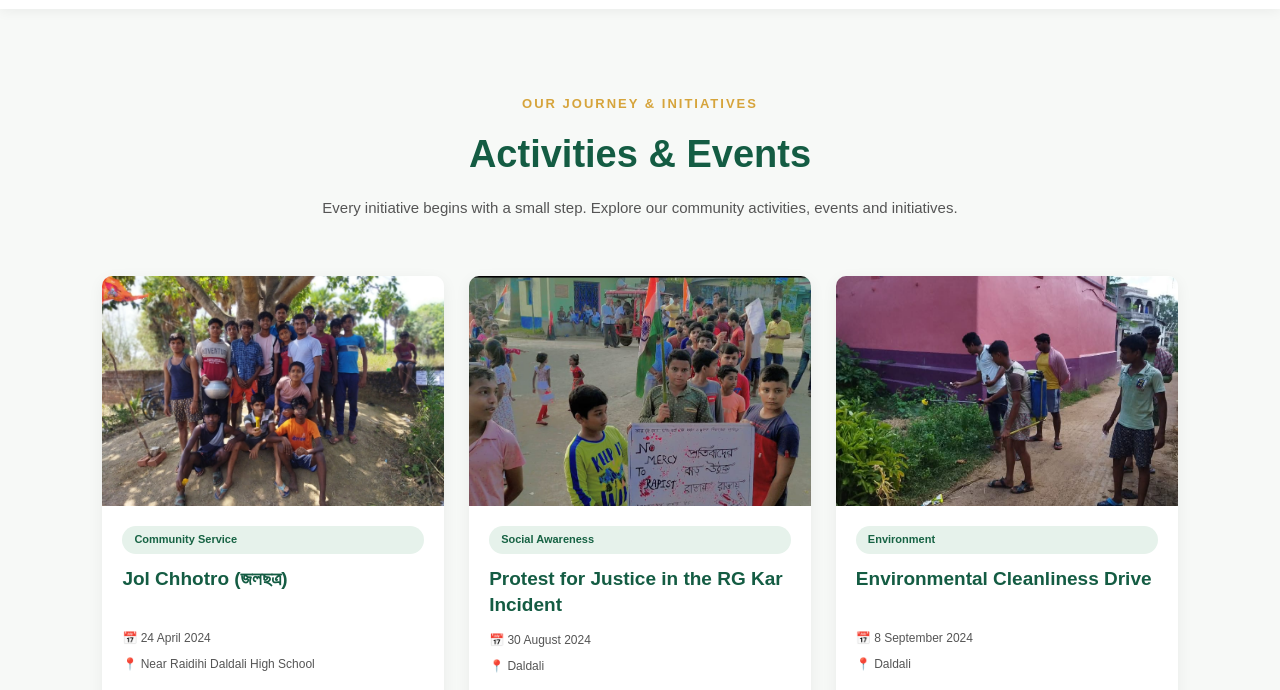
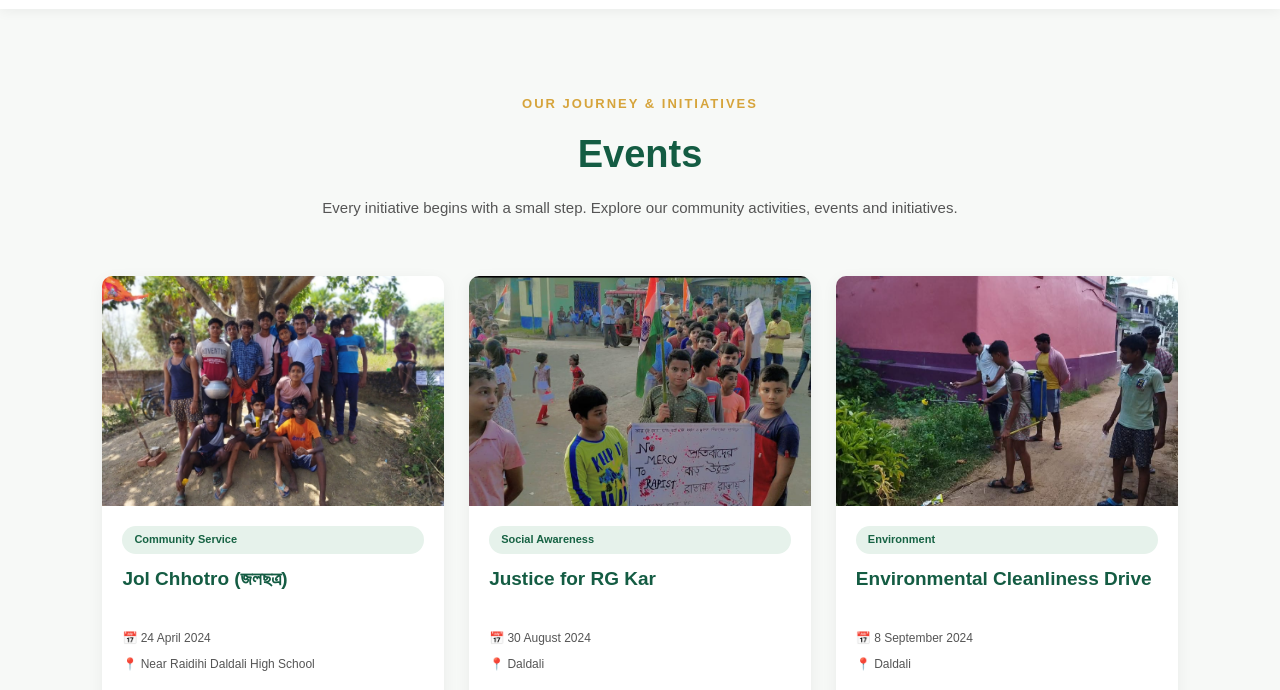
Before and after one commit to pathersathiamra/pather-sathi-amra-foundation, a plain HTML site: page index.html in a window 1280 px wide. Both pictures are taken after a click on the link "Activities & Events". Shown: the part 67-757 px from the top of the page. Drawn offline with Linux system fonts and the light colour scheme.

Commit message:
Update index.html

```diff
--- a/index.html
+++ b/index.html
@@ -250,7 +250,7 @@
 
         <p class="eyebrow">OUR JOURNEY & INITIATIVES</p>
 
-        <h2>Activities & Events</h2>
+        <h2>Events</h2>
 
         <p>
             Every initiative begins with a small step.
@@ -317,7 +317,7 @@
                     Social Awareness
                 </span>
 
-                <h3>Protest for Justice in the RG Kar Incident</h3>
+                <h3> Justice for RG Kar</h3>
 
                 <div class="event-meta">
 
@@ -796,7 +796,7 @@
 
     <!-- Management, Communication & Event Coordination Team -->
     <div class="team-category">
-        <h3>Management, Communication & Event Coordination Team</h3>
+        <h3>Management & Coordination Team</h3>
 
         <div class="team-grid">
 
```
